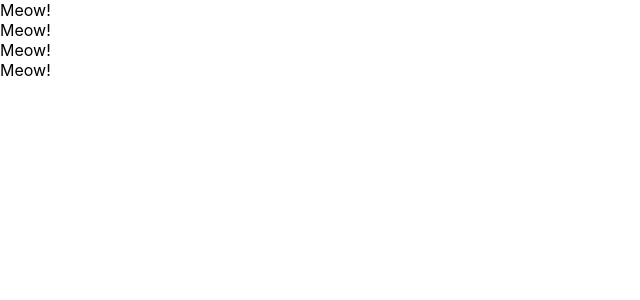
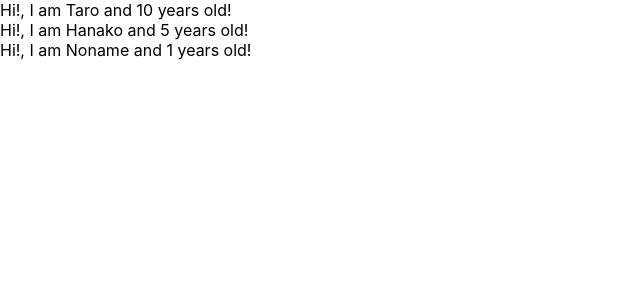
Before and after one commit to Sho50302/udemy-react-redux-crud-application, a React (Create React App) app: page / in a window 1280 px wide. Shown: the top 300 px of the page, without its empty margins (0-640 px from the left). Built offline with nearby package versions, Linux system fonts and the light colour scheme.

Commit message:
learn props of component

```diff
--- a/src/App.js
+++ b/src/App.js
@@ -1,27 +1,28 @@
 import React from 'react';
 
-// function App() {
-//   return (
-//     <React.Fragment>
-//       <label htmlFor="bar">bar</label>
-//       <input type="text" onChange={() => {console.log("テスト")}} />
-//     </React.Fragment>
-//   )
-// }
-
 const App = () => {
+  const profiles = [
+    { name: "Taro", age: 10 },
+    { name: "Hanako", age: 5},
+    { name: "Noname" }
+  ]
   return (
     <div>
-      <Cat />
-      <Cat />
-      <Cat />
-      <Cat />
+      {
+        profiles.map((profile, index) => {
+          return <User name={profile.name} age={profile.age} key={index}/>
+        })
+      }
     </div>
   )
 }
 
-const Cat = () => {
-  return <div>Meow!</div>
+const User = (props) => {
+  return <div>Hi!, I am {props.name} and {props.age} years old!</div>
+}
+
+User.defaultProps = {
+  age: 1
 }
 
 export default App;
```
